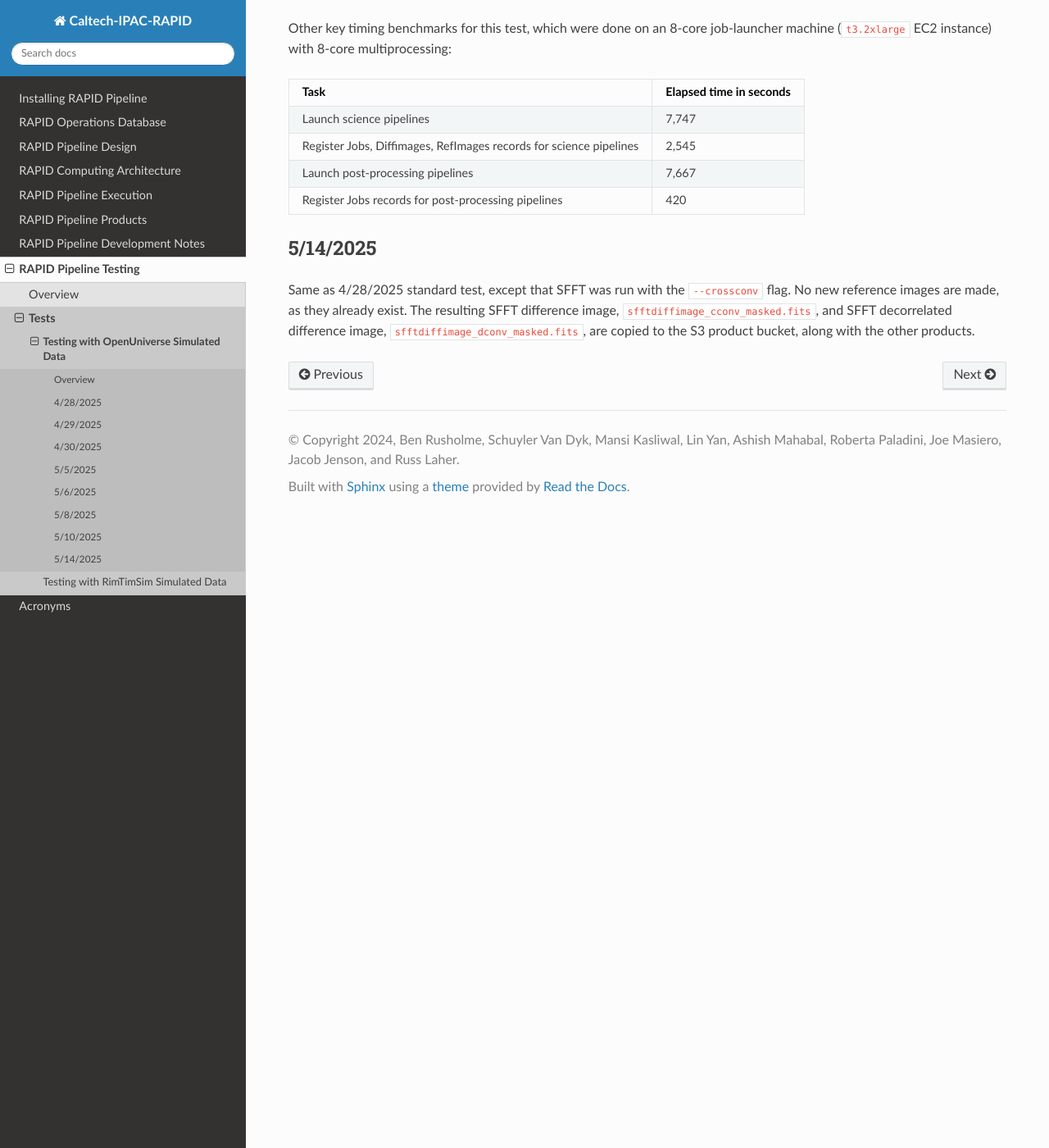
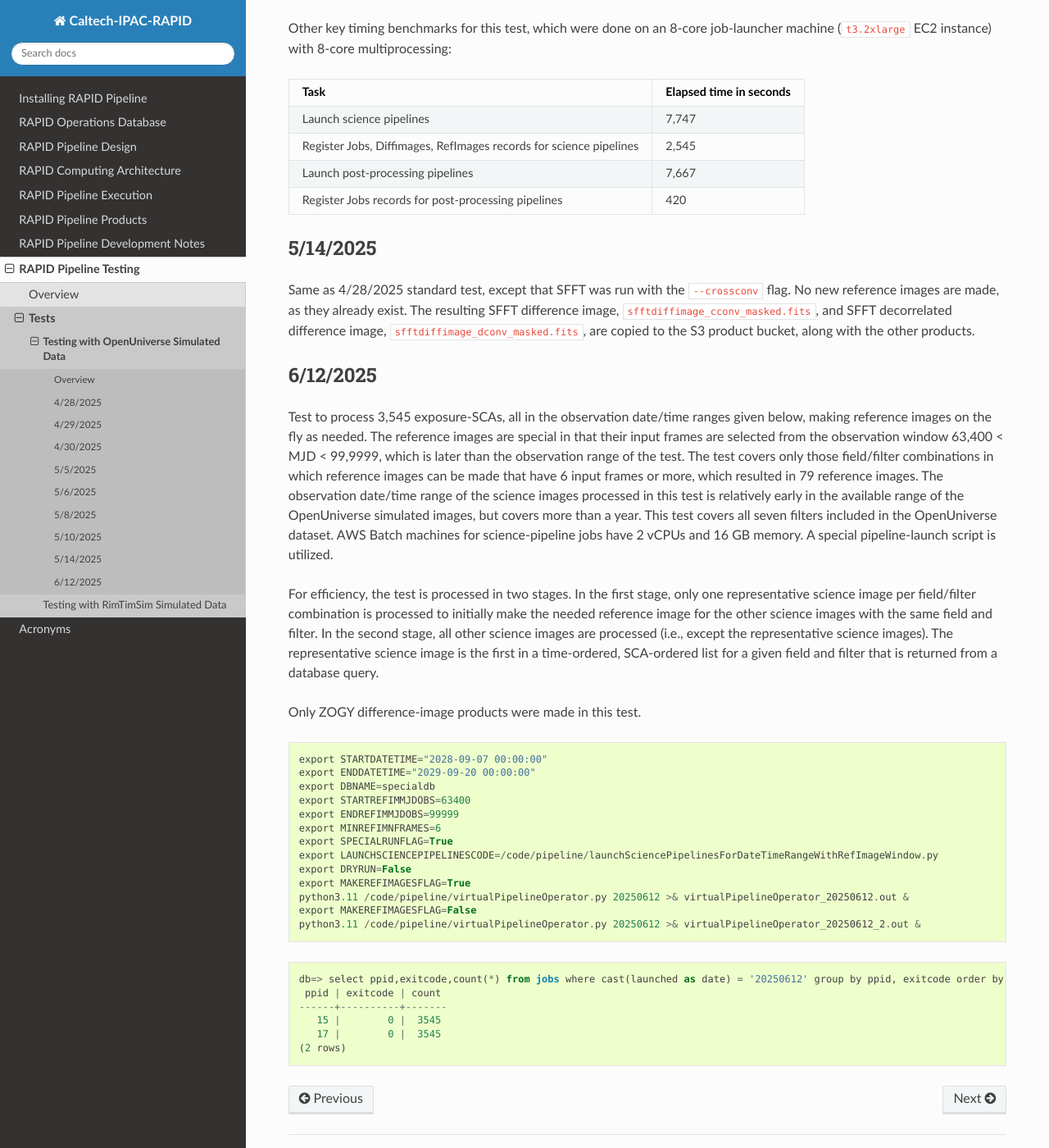
Before and after one commit to Caltech-IPAC/rapid, a Sphinx documentation site: the page built from docs/source/dev/openuniv_tests.rst, in a window 1280 px wide and 1400 px high, scrolled down 19717 px. Shown: the whole window at 82% size. Built offline with Sphinx 7.4.7 and the Read the Docs theme 3.1.0, drawn with Linux system fonts in a browser that asks for light colours; formulas are drawn with MathJax 3.

Commit message:
Added rudimentary documentation for 20250612 test.

```diff
--- a/docs/source/dev/openuniv_tests.rst
+++ b/docs/source/dev/openuniv_tests.rst
@@ -637,3 +637,56 @@ Same as 4/28/2025 standard test, except that SFFT was run with the ``--crossconv
 are made, as they already exist.  The resulting SFFT difference image, ``sfftdiffimage_cconv_masked.fits``, and
 SFFT decorrelated difference image, ``sfftdiffimage_dconv_masked.fits``, are copied to the
 S3 product bucket, along with the other products.
+
+
+6/12/2025
+************************************
+
+Test to process 3,545 exposure-SCAs, all in the observation date/time ranges given below,
+making reference images on the fly as needed.
+The reference images are special in that their input frames are selected from the observation window
+63,400 < MJD < 99,9999, which is later than the observation range of the test.
+The test covers only those field/filter combinations in which reference images can be made that have 6 input frames or more,
+which resulted in 79 reference images.
+The observation date/time range of the science images processed in this test is relatively early
+in the available range of the OpenUniverse simulated images, but covers more than a year.
+This test covers all seven filters included in the OpenUniverse dataset.
+AWS Batch machines for science-pipeline jobs have 2 vCPUs and 16 GB memory.
+A special pipeline-launch script is utilized.
+
+For efficiency, the test is processed in two stages.
+In the first stage, only one representative science image per field/filter combination
+is processed to initially make the needed reference image for the other science images
+with the same field and filter.
+In the second stage, all other science images are processed (i.e., except the representative science images).
+The representative science image is the first in a time-ordered, SCA-ordered list for a given field and filter
+that is returned from a database query.
+
+Only ZOGY difference-image products were made in this test.
+
+
+.. code-block::
+
+    export STARTDATETIME="2028-09-07 00:00:00"
+    export ENDDATETIME="2029-09-20 00:00:00"
+    export DBNAME=specialdb
+    export STARTREFIMMJDOBS=63400
+    export ENDREFIMMJDOBS=99999
+    export MINREFIMNFRAMES=6
+    export SPECIALRUNFLAG=True
+    export LAUNCHSCIENCEPIPELINESCODE=/code/pipeline/launchSciencePipelinesForDateTimeRangeWithRefImageWindow.py
+    export DRYRUN=False
+    export MAKEREFIMAGESFLAG=True
+    python3.11 /code/pipeline/virtualPipelineOperator.py 20250612 >& virtualPipelineOperator_20250612.out &
+    export MAKEREFIMAGESFLAG=False
+    python3.11 /code/pipeline/virtualPipelineOperator.py 20250612 >& virtualPipelineOperator_20250612_2.out &
+
+
+.. code-block::
+
+    db=> select ppid,exitcode,count(*) from jobs where cast(launched as date) = '20250612' group by ppid, exitcode order by ppid, exitcode;
+     ppid | exitcode | count
+    ------+----------+-------
+       15 |        0 |  3545
+       17 |        0 |  3545
+    (2 rows)
```
